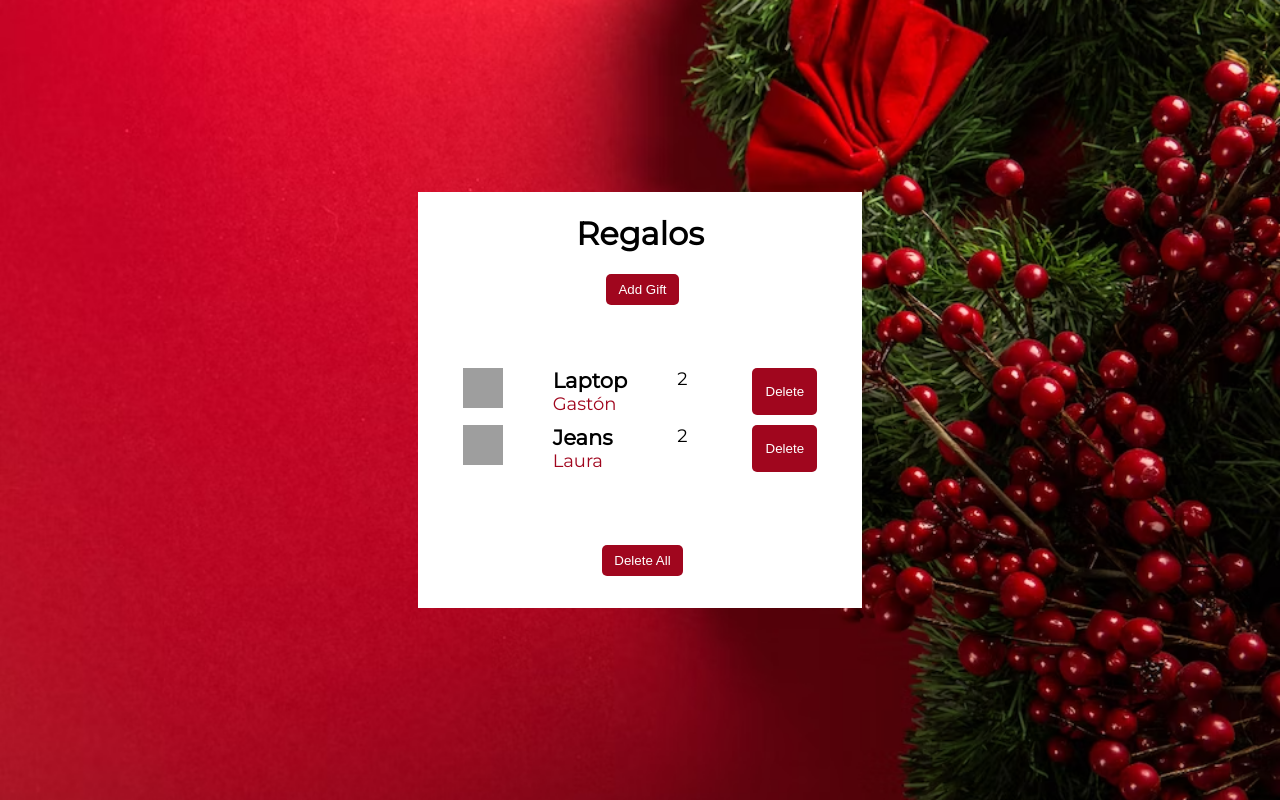
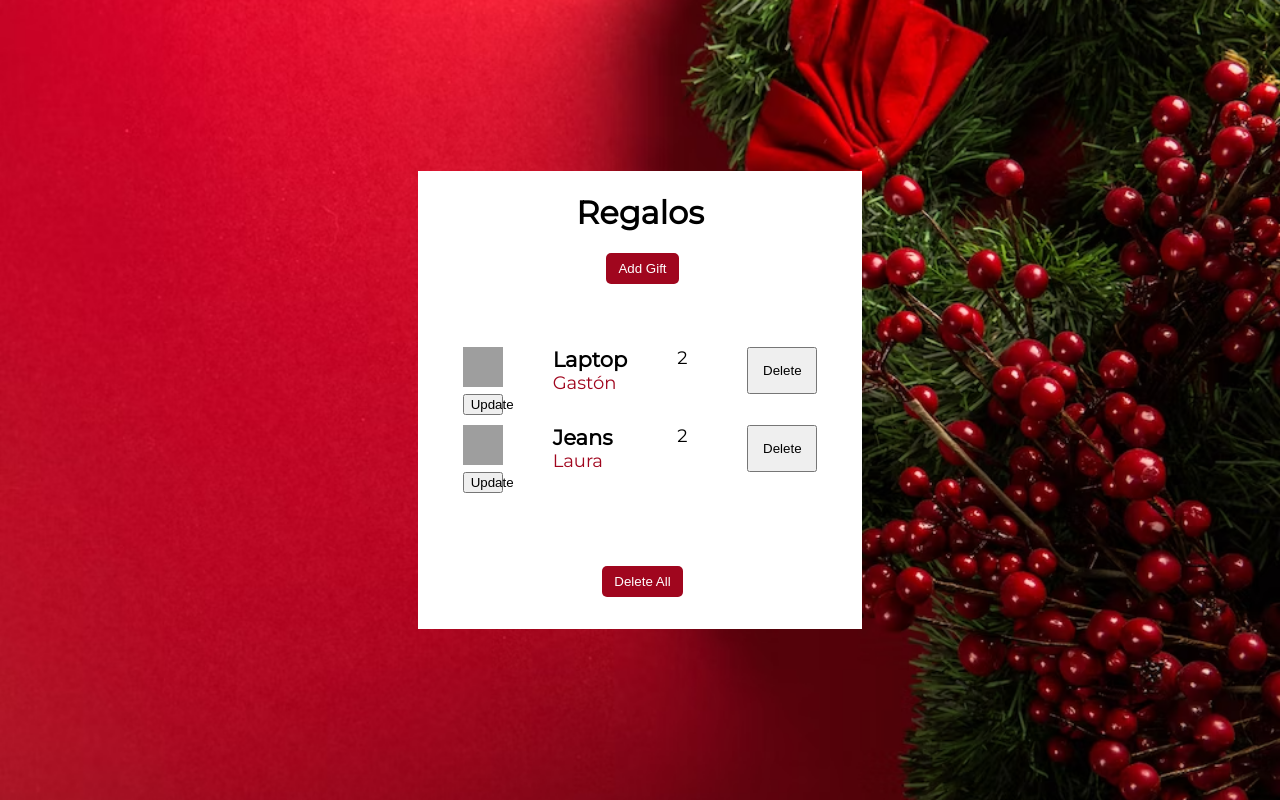
Before and after one commit to Gaston82/adviency-06, a React (Vite) app: page / in a window 1280 px wide. Built offline with nearby package versions, Linux system fonts and the light colour scheme; grey boxes are pictures that could not be loaded.

Commit message:
Add update button

```diff
--- a/src/components/Gift/Gift.tsx
+++ b/src/components/Gift/Gift.tsx
@@ -20,11 +20,8 @@ const Gift = ({ gift, onDeleteGift }: GiftProps): React.ReactElement => {
         <span className="gift__recipient">{gift.to}</span>
       </div>
       <span>{gift.quantity}</span>
-      <Button
-        text={"Delete"}
-        className={"form__button"}
-        action={handleDeleteGift}
-      />
+      <Button text={"Delete"} action={handleDeleteGift} />
+      <Button text={"Update"} className={"update"} />
     </li>
   );
 };
```
